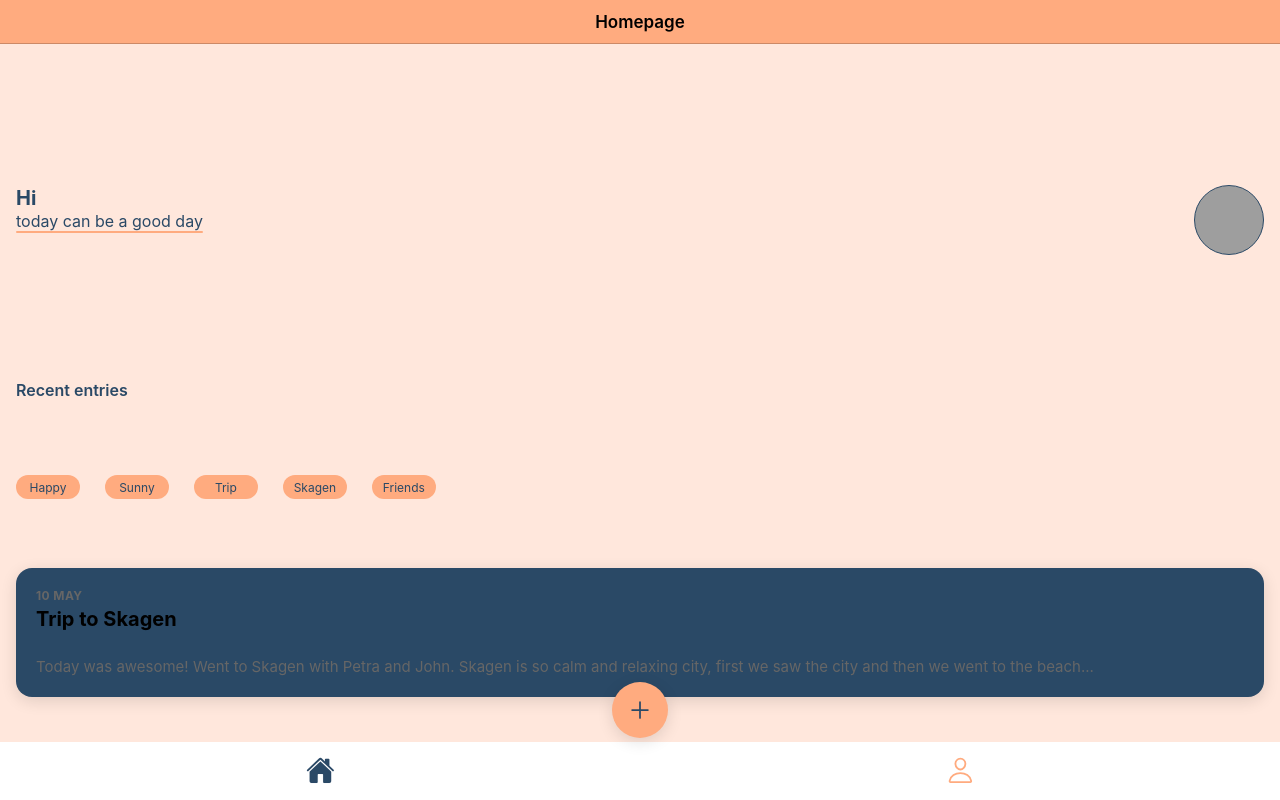
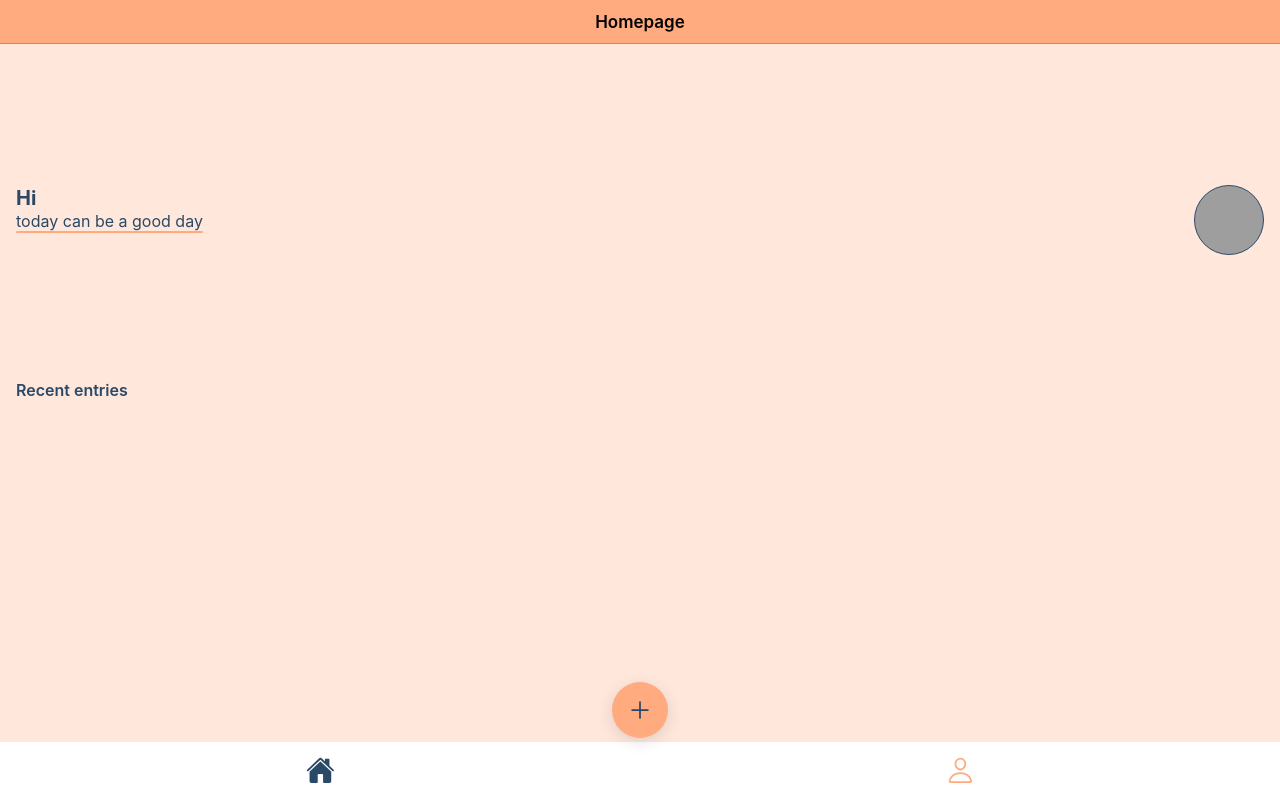
Before and after one commit to tommaso-caputi/journaling-app, a React (Vite) app in the folder dear-diary/: page /mainhome in a window 1280 px wide. Built offline with nearby package versions, Linux system fonts and the light colour scheme; grey boxes are pictures that could not be loaded.

Commit message:
implement entries show in homepage

```diff
--- a/dear-diary/src/data/data.tsx
+++ b/dear-diary/src/data/data.tsx
@@ -39,7 +39,7 @@ export interface Entry {
 
 export const addNewEntry = (entry: Entry) => {
     const entries = JSON.parse(localStorage.getItem('entries') || '[]') as Entry[];
-    entries.push(entry);
+    entries.unshift(entry);
     localStorage.setItem('entries', JSON.stringify(entries));
 }
 
--- a/dear-diary/src/pages/Home/Homepage/Homepage.tsx
+++ b/dear-diary/src/pages/Home/Homepage/Homepage.tsx
@@ -7,9 +7,17 @@ import { Entry } from '../../../data/data';
 
 const Homepage: React.FC = () => {
 
-  const [entries, setEntries] = useState<Entry[]>([
-    { title: 'Trip to Skagen', content: 'Today was awesome! Went to Skagen with Petra and John. Skagen is so calm and relaxing city, first we saw the city and then we went to the beach...', date: '10 May', topics: ['Happy', 'Sunny', 'Trip', 'Skagen', 'Friends'] }
-  ]);
+  const [entries, setEntries] = useState<Entry[]>(JSON.parse(localStorage.getItem('entries') || '[]'));
+
+  const truncateContent = (content: string): string => {
+    const maxLetters = 150;
+    if (content.length > maxLetters) {
+      return content.substring(0, maxLetters) + '...';
+    } else {
+      return content;
+    }
+  };
+  const firstFiveEntries = entries.slice(0, 5);
 
   return (
     <IonPage>
@@ -33,8 +41,8 @@ const Homepage: React.FC = () => {
           <div>
             <div className='bold3'>Recent entries</div>
             <div>
-              {entries.map((entry, index) => (
-                <Card key={index} entry={entry} />
+              {firstFiveEntries.map((entry, index) => (
+                <Card key={index} entry={{ ...entry, content: truncateContent(entry.content) }} />
               ))}
             </div>
           </div>
```
